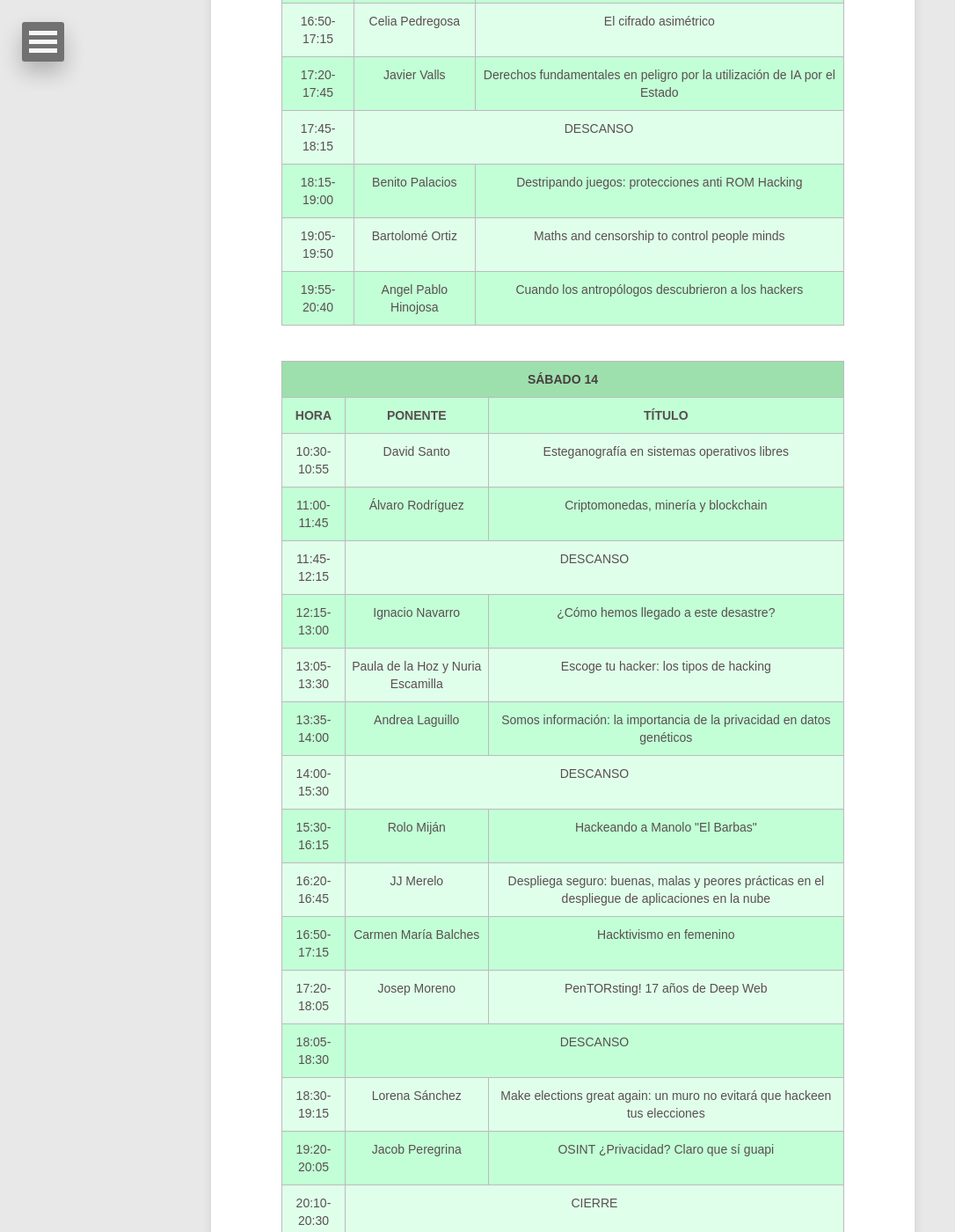
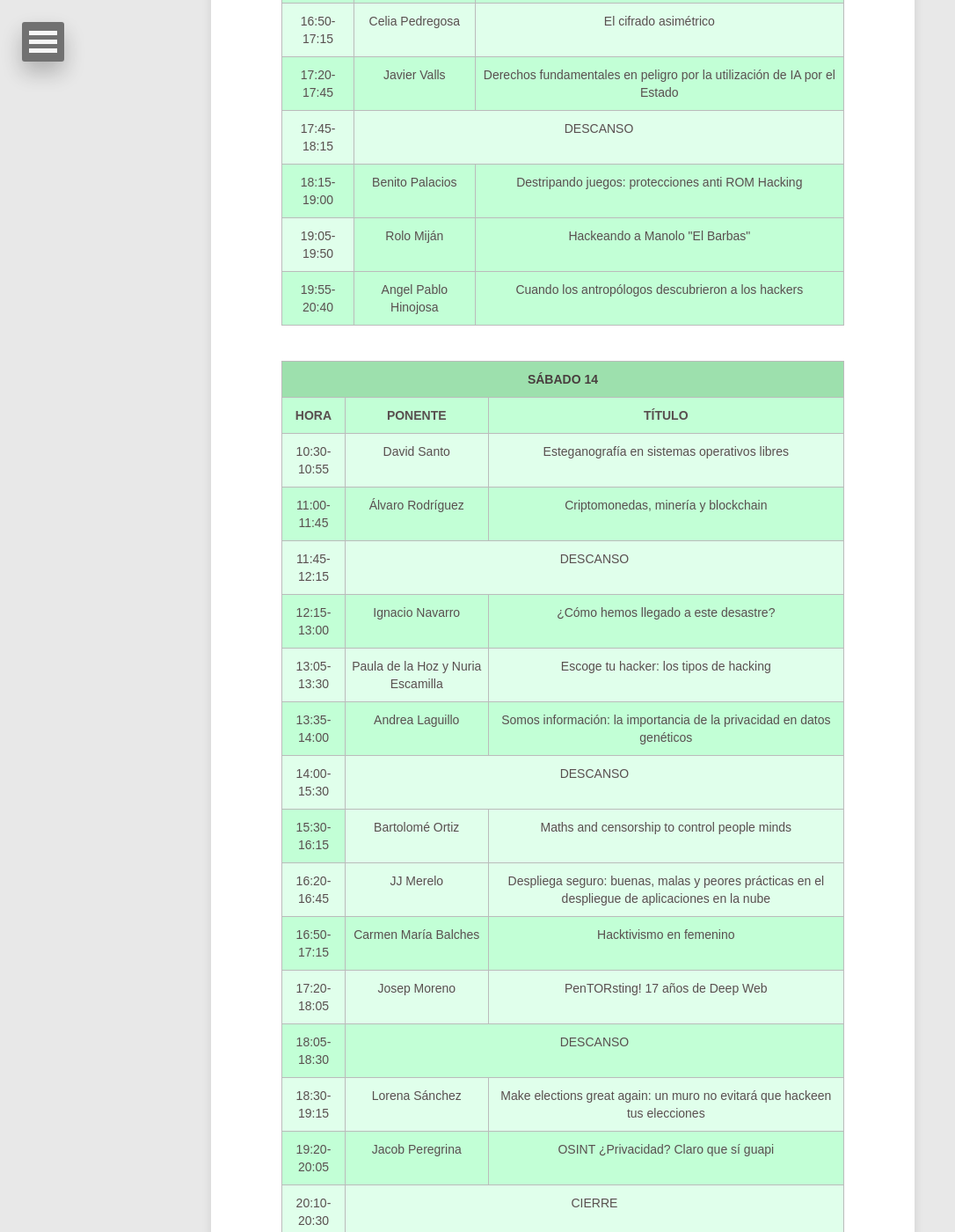
Before and after one commit to Interferencias/interferencias.github.io, a Jekyll site: the page built from _pages/jasyp/jasyp.md, in a window 1280 px wide and 1400 px high, scrolled down 6762 px. Shown: the whole window at 88% size, without its empty margins (0-1086 px from the left). Built offline with Jekyll 4.4.1, drawn with Linux system fonts in a browser that asks for light colours; nearby versions of some CDN libraries; some of the changed lines change nothing that is shown.

Commit message:
Modifica horario

```diff
--- a/_pages/jasyp/jasyp.md
+++ b/_pages/jasyp/jasyp.md
@@ -894,8 +894,8 @@ Las JASYP de este año están enfocadas en 3 bloques:
       </tr>
       <tr>
         <td class="tg-baqh">19:05-19:50</td>
-        <td class="tg-baqh">Bartolomé Ortiz</td>
-        <td class="tg-baqh">Maths and censorship to control people minds</td>
+        <td class="tg-0l6a">Rolo Miján</td>
+        <td class="tg-0l6a">Hackeando a Manolo "El Barbas"</td>
       </tr>
       <tr>
         <td class="tg-0l6a">19:55-20:40</td>
@@ -952,8 +952,8 @@ Las JASYP de este año están enfocadas en 3 bloques:
       </tr>
       <tr>
         <td class="tg-0l6a">15:30-16:15</td>
-        <td class="tg-0l6a">Rolo Miján</td>
-        <td class="tg-0l6a">Hackeando a Manolo "El Barbas"</td>
+        <td class="tg-baqh">Bartolomé Ortiz</td>
+        <td class="tg-baqh">Maths and censorship to control people minds</td>
       </tr>
       <tr>
         <td class="tg-baqh">16:20-16:45</td>
```
Also changed, not shown: assets/images/jasyp/18/agradecimientos/ugr.png.
